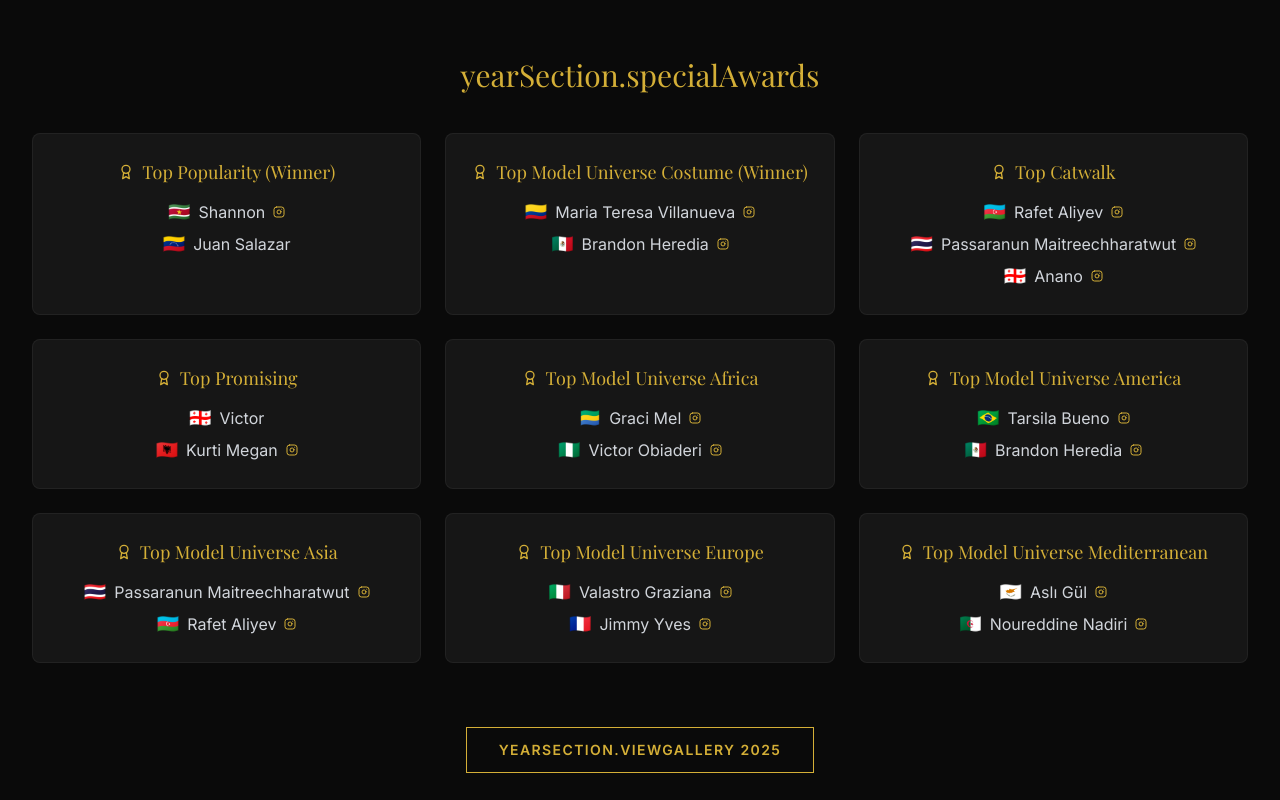
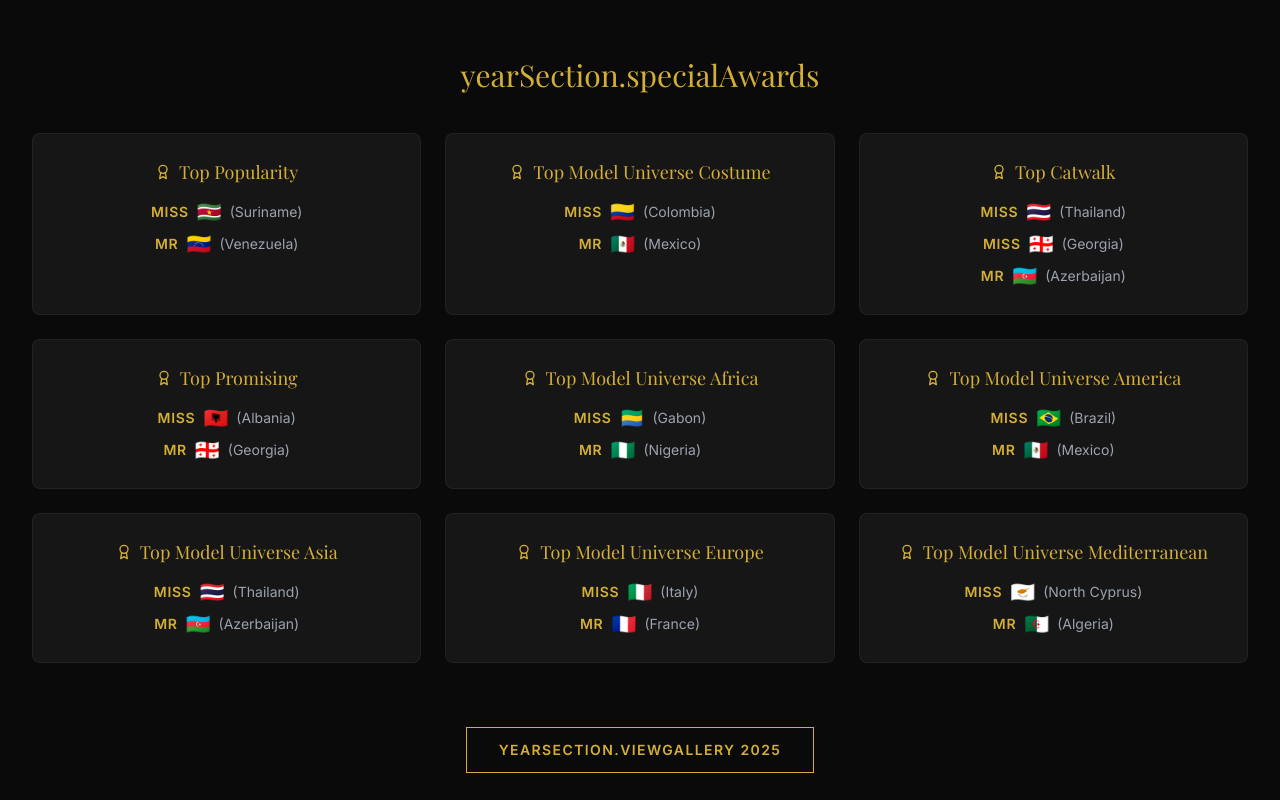
Before and after one commit to topmodel-website/top-model-website, a React (Vite) app: page /universe in a window 1280 px wide. Shown: the part 1980-2780 px from the top of the page. Built offline with nearby package versions, Linux system fonts and the light colour scheme; the HTML template or start-up script is replaced by a standard one.

Commit message:
Update YearSection, universeData, Apply page, and flags

```diff
--- a/src/components/YearSection.jsx
+++ b/src/components/YearSection.jsx
@@ -176,6 +176,21 @@ const YearSection = ({ data }) => {
                                     </h4>
                                     <div className="space-y-1 text-center">
                                         {award.names.map((item, idx) => {
+                                            // Handle new structured format { country: "Turkey", label: "Female" }
+                                            if (item.country && item.label) {
+                                                const flag = getFlag(item.country);
+                                                return (
+                                                    <div key={idx} className="flex items-center justify-center gap-2">
+                                                        <p className="text-gray-300 flex items-center gap-2">
+                                                            <span className="text-gold text-sm font-bold uppercase tracking-wider">{item.label}</span>
+                                                            <span className="text-xl" title={item.country}>{flag}</span>
+                                                            <span className="text-sm text-gray-400">({item.country})</span>
+                                                        </p>
+                                                    </div>
+                                                );
+                                            }
+
+                                            // Fallback for older format
                                             const isObject = typeof item === 'object' && item !== null;
                                             const rawName = isObject ? item.name : item;
                                             const instagram = isObject ? item.instagram : null;
@@ -192,7 +207,7 @@ const YearSection = ({ data }) => {
                                             return (
                                                 <div key={idx} className="flex items-center justify-center gap-2">
                                                     <p className="text-gray-300 flex items-center gap-2">
-                                                        {flagStr && <span className="text-lg" title={match[2]}>{flagStr}</span>}
+                                                        {flagStr && <span className="text-lg" title={match ? match[2] : ''}>{flagStr}</span>}
                                                         {displayName}
                                                     </p>
                                                     {instagram && (
--- a/src/data/universeData.js
+++ b/src/data/universeData.js
@@ -27,15 +27,15 @@ export const universeData = [
             ]
         },
         mentions: [
-            { title: "Top Popularity (Winner)", names: [{ name: "Shannon (Suriname)", instagram: "https://www.instagram.com/shannonchotoe" }, "Juan Salazar (Venezuela)"] },
-            { title: "Top Model Universe Costume (Winner)", names: [{ name: "Maria Teresa Villanueva (Colombia)", instagram: "https://www.instagram.com/mariat_delahoz" }, { name: "Brandon Heredia (Mexico)", instagram: "https://www.instagram.com/brandnoises" }] },
-            { title: "Top Catwalk", names: [{ name: "Rafet Aliyev (Azerbaijan)", instagram: "https://www.instagram.com/rftalyf" }, { name: "Passaranun Maitreechharatwut (Thailand)", instagram: "https://www.instagram.com/yeyepsrn" }, { name: "Anano (Georgia)", instagram: "https://www.instagram.com/jibladzean" }] },
-            { title: "Top Promising", names: ["Victor (Georgia)", { name: "Kurti Megan (Albania)", instagram: "https://www.instagram.com/kurti_megan" }] },
-            { title: "Top Model Universe Africa", names: [{ name: "Graci Mel (Gabon)", instagram: "https://www.instagram.com/__graci_mel" }, { name: "Victor Obiaderi (Nigeria)", instagram: "https://www.instagram.com/youngchamp_227" }] },
-            { title: "Top Model Universe America", names: [{ name: "Tarsila Bueno (Brasil)", instagram: "https://www.instagram.com/tarsibueno" }, { name: "Brandon Heredia (Mexico)", instagram: "https://www.instagram.com/brandnoises" }] },
-            { title: "Top Model Universe Asia", names: [{ name: "Passaranun Maitreechharatwut (Thailand)", instagram: "https://www.instagram.com/yeyepsrn" }, { name: "Rafet Aliyev (Azerbaijan)", instagram: "https://www.instagram.com/rftalyf" }] },
-            { title: "Top Model Universe Europe", names: [{ name: "Valastro Graziana (Italia)", instagram: "https://www.instagram.com/ziana.v_" }, { name: "Jimmy Yves (France)", instagram: "https://www.instagram.com/jimmy.yvrs" }] },
-            { title: "Top Model Universe Mediterranean", names: [{ name: "Aslı Gül (North Cyprus)", instagram: "https://www.instagram.com/asliggulll" }, { name: "Noureddine Nadiri (Algeria)", instagram: "https://www.instagram.com/iamnoureddinenadiri" }] }
+            { title: "Top Popularity", names: [{ country: "Suriname", label: "Miss" }, { country: "Venezuela", label: "Mr" }] },
+            { title: "Top Model Universe Costume", names: [{ country: "Colombia", label: "Miss" }, { country: "Mexico", label: "Mr" }] },
+            { title: "Top Catwalk", names: [{ country: "Thailand", label: "Miss" }, { country: "Georgia", label: "Miss" }, { country: "Azerbaijan", label: "Mr" }] },
+            { title: "Top Promising", names: [{ country: "Albania", label: "Miss" }, { country: "Georgia", label: "Mr" }] },
+            { title: "Top Model Universe Africa", names: [{ country: "Gabon", label: "Miss" }, { country: "Nigeria", label: "Mr" }] },
+            { title: "Top Model Universe America", names: [{ country: "Brazil", label: "Miss" }, { country: "Mexico", label: "Mr" }] },
+            { title: "Top Model Universe Asia", names: [{ country: "Thailand", label: "Miss" }, { country: "Azerbaijan", label: "Mr" }] },
+            { title: "Top Model Universe Europe", names: [{ country: "Italy", label: "Miss" }, { country: "France", label: "Mr" }] },
+            { title: "Top Model Universe Mediterranean", names: [{ country: "North Cyprus", label: "Miss" }, { country: "Algeria", label: "Mr" }] }
         ]
     },
     {
@@ -63,7 +63,17 @@ export const universeData = [
                 { name: "Hariela Avdo", country: "Arnavutluk", title: "4th Runner Up", instagram: "https://www.instagram.com/hariela_a" }
             ]
         },
-
+        mentions: [
+            { title: "Best National Costume", names: [{ country: "Cameroon", label: "Miss" }, { country: "Thailand", label: "Mr" }] },
+            { title: "Best Formal Wear Award", names: [{ country: "Germany", label: "Miss" }, { country: "Pakistan", label: "Mr" }] },
+            { title: "Best Physique Award", names: [{ country: "North Cyprus", label: "Miss" }, { country: "India", label: "Mr" }] },
+            { title: "Best Face Award", names: [{ country: "India", label: "Miss" }, { country: "India", label: "Mr" }] },
+            { title: "Best Popularity Award", names: [{ country: "Germany", label: "Miss" }, { country: "Croatia", label: "Mr" }] },
+            { title: "Best in Interview Award", names: [{ country: "Turkey", label: "Miss" }, { country: "Philippines", label: "Mr" }] },
+            { title: "Best Personality Award", names: [{ country: "Algeria", label: "Miss" }, { country: "North Cyprus", label: "Mr" }] },
+            { title: "Best Photogenic Award", names: [{ country: "Ukraine", label: "Miss" }, { country: "Philippines", label: "Mr" }] },
+            { title: "Best Catwalk Award", names: [{ country: "Turkey", label: "Miss" }, { country: "India", label: "Mr" }] }
+        ]
     },
     {
         year: 2023,
@@ -91,7 +101,11 @@ export const universeData = [
                 { name: "Anjali Rahan", country: "Suriname", title: "3rd Runner Up", instagram: "https://www.instagram.com/anjali.rahan" }
             ]
         },
-
+        mentions: [
+            { title: "Catwalk Universe", names: [{ country: "Serbia", label: "Miss" }, { country: "Canada", label: "Mr" }] },
+            { title: "Universe Promising", names: [{ country: "France", label: "Miss" }, { country: "Portugal", label: "Mr" }] },
+            { title: "Best National Costume", names: [{ country: "Brazil", label: "Miss" }, { country: "Mexico", label: "Mr" }] }
+        ]
     },
     {
         year: 2022,
@@ -118,6 +132,12 @@ export const universeData = [
                 { name: "Stejsi", country: "Sırbistan", title: "4th Runner Up", instagram: "https://www.instagram.com/steeejsiiiii" }
             ]
         },
-
+        mentions: [
+            { title: "Top Physics", names: [{ country: "Uganda", label: "Miss" }, { country: "Afghanistan", label: "Mr" }] },
+            { title: "Top Face", names: [{ country: "Italy", label: "Miss" }, { country: "Montenegro", label: "Mr" }] },
+            { title: "Top Friendship", names: [{ country: "Moldova", label: "Miss" }, { country: "India", label: "Mr" }] },
+            { title: "Top Photomodel", names: [{ country: "Ukraine", label: "Miss" }, { country: "Iran", label: "Mr" }] },
+            { title: "Top Popularity", names: [{ country: "Hungary", label: "Miss" }, { country: "North Cyprus", label: "Mr" }] }
+        ]
     }
 ];
--- a/src/pages/Apply.jsx
+++ b/src/pages/Apply.jsx
@@ -149,24 +149,29 @@ const Apply = () => {
 
         try {
             // Generate a reference with an ID beforehand
-            const docRef = doc(collection(db, 'applications'));
-            const applicationId = docRef.id;
-
-            // 1. Upload Photos to Firebase Storage (using Name_ID as folder)
-            const photoUrls = await Promise.all(photos.map(async (photoObj, index) => {
+            // Generate a custom ID: Name_Surname_Timestamp
+            // Replace Turkish chars first, then non-alphanumeric with underscores
             const turkishMap = {
                 'ç': 'c', 'ğ': 'g', 'ı': 'i', 'ö': 'o', 'ş': 's', 'ü': 'u',
                 'Ç': 'C', 'Ğ': 'G', 'İ': 'I', 'Ö': 'O', 'Ş': 'S', 'Ü': 'U'
             };
 
             const sanitize = (text) => {
-                    return text.split('').map(char => turkishMap[char] || char).join('')
-                        .replace(/[^a-zA-Z0-9]/g, '_').toLowerCase();
+                return text.trim().split('').map(char => turkishMap[char] || char).join('')
+                    .replace(/[^a-zA-Z0-9]+/g, '_').toLowerCase();
             };
 
             const safeName = sanitize(formData.nameSurname);
-                // Folder format: name_surname_DOCUMENTID
-                const folderName = `${safeName}_${applicationId}`;
+            // Use Name_Surname + very short timestamp to ensure uniqueness if same name applies twice
+            const customDocId = `${safeName}_${Date.now().toString().slice(-4)}`;
+
+            const docRef = doc(db, 'applications', customDocId);
+            const applicationId = customDocId;
+
+            // 1. Upload Photos to Firebase Storage (using Name_ID as folder)
+            const photoUrls = await Promise.all(photos.map(async (photoObj, index) => {
+                // Folder format: name_surname_ID
+                const folderName = `${applicationId}`;
                 const fileName = `photo_${index + 1}_${Date.now()}.jpg`;
                 const storageRef = ref(storage, `applications/${folderName}/${fileName}`);
 
--- a/src/utils/flags.js
+++ b/src/utils/flags.js
@@ -61,6 +61,16 @@ export const getFlag = (countryName) => {
         "Czech Republic": "🇨🇿",
         "Hungary": "🇭🇺",
         "Romania": "🇷🇴",
+        "Cameroon": "🇨🇲",
+        "Pakistan": "🇵🇰",
+        "Croatia": "🇭🇷",
+        "Uganda": "🇺🇬",
+        "Afghanistan": "🇦🇫",
+        "Moldova": "🇲🇩",
+        "Iran": "🇮🇷",
+        "Montenegro": "🇲🇪",
+        "Mongolia": "🇲🇳",
+        "Slovakia": "🇸🇰",
         // Turkish Mappings
         "Fas": "🇲🇦",
         "Demokratik Kongo": "🇨🇩",
```
Lines whose indentation alone changed are shown as unchanged.
